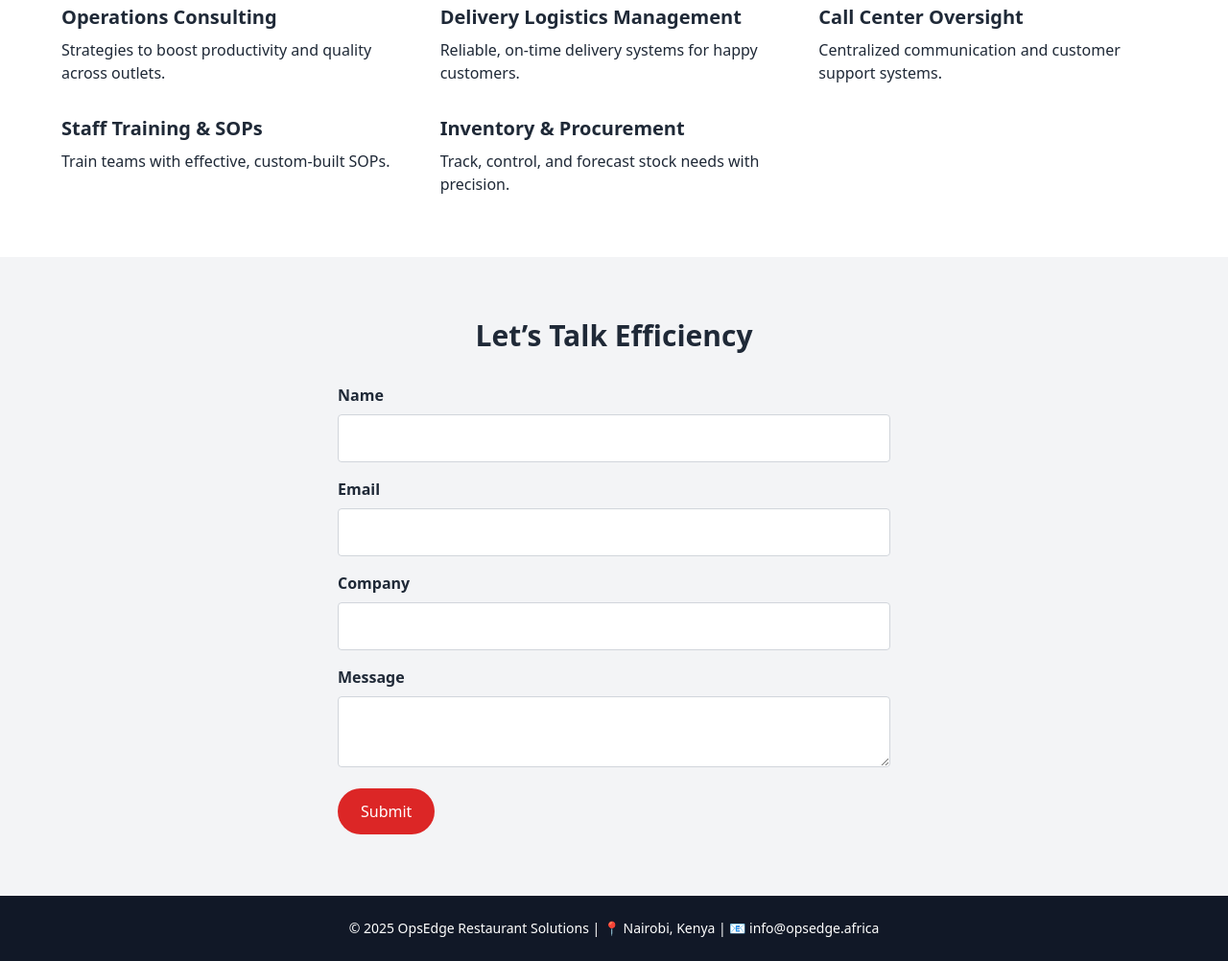
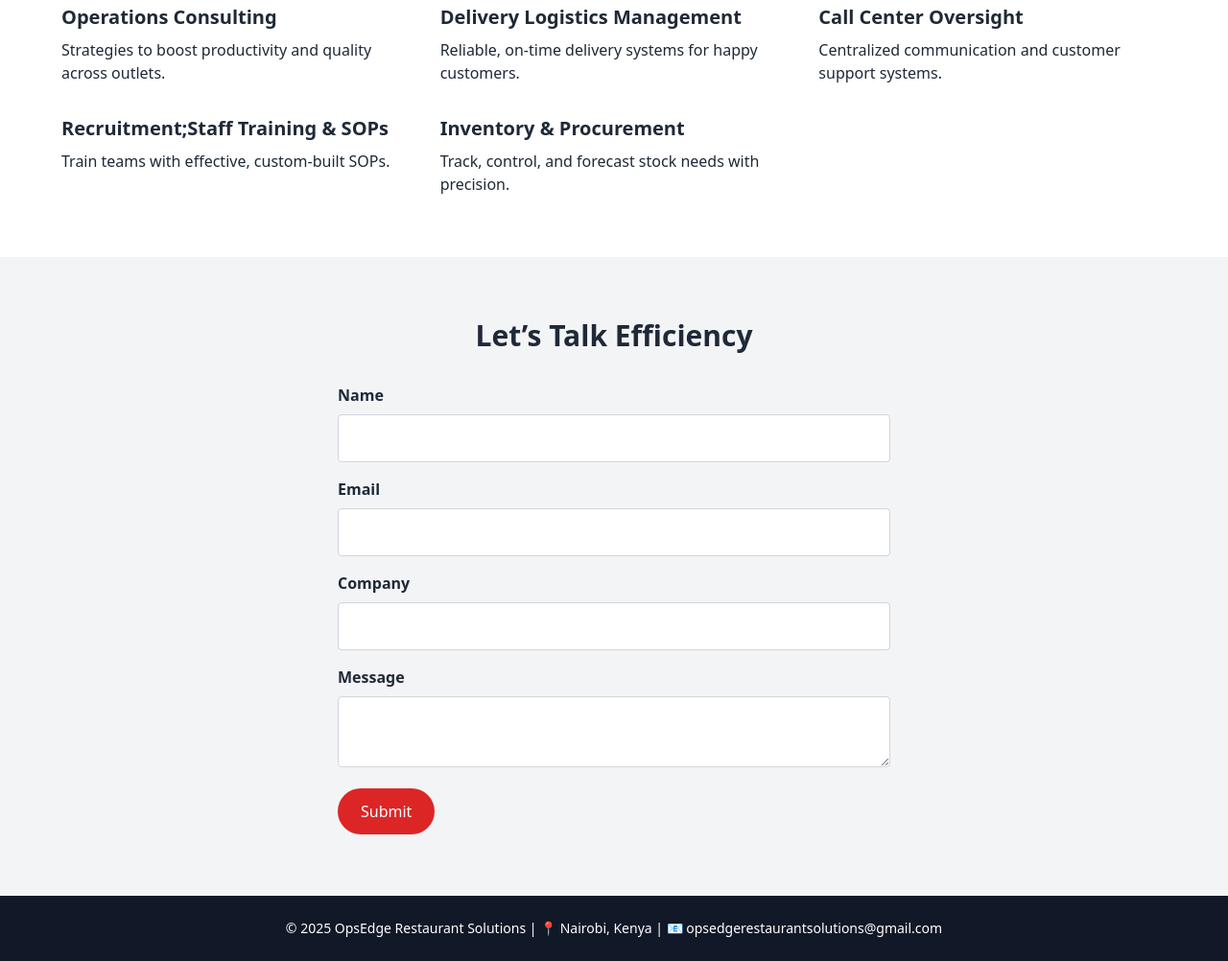
Before and after one commit to Jabali7-star/OpsEdgeRestaurantSolutions, a plain HTML site: page index.html in a window 1280 px wide. Shown: the part 1000-2002 px from the top of the page at 96% size. Drawn offline with nearby package versions, Linux system fonts and the light colour scheme.

Commit message:
Update index.html

```diff
--- a/index.html
+++ b/index.html
@@ -45,7 +45,7 @@
       <div><h3 class="text-xl font-bold mb-2">Operations Consulting</h3><p>Strategies to boost productivity and quality across outlets.</p></div>
       <div><h3 class="text-xl font-bold mb-2">Delivery Logistics Management</h3><p>Reliable, on-time delivery systems for happy customers.</p></div>
       <div><h3 class="text-xl font-bold mb-2">Call Center Oversight</h3><p>Centralized communication and customer support systems.</p></div>
-      <div><h3 class="text-xl font-bold mb-2">Staff Training & SOPs</h3><p>Train teams with effective, custom-built SOPs.</p></div>
+      <div><h3 class="text-xl font-bold mb-2">Recruitment;Staff Training & SOPs</h3><p>Train teams with effective, custom-built SOPs.</p></div>
       <div><h3 class="text-xl font-bold mb-2">Inventory & Procurement</h3><p>Track, control, and forecast stock needs with precision.</p></div>
     </div>
   </section>
@@ -74,7 +74,7 @@
   </section>
 
   <footer class="bg-gray-900 text-white py-6 px-6 text-center">
-    <p class="text-sm">&copy; 2025 OpsEdge Restaurant Solutions | 📍 Nairobi, Kenya | 📧 info@opsedge.africa</p>
+    <p class="text-sm">&copy; 2025 OpsEdge Restaurant Solutions | 📍 Nairobi, Kenya | 📧 opsedgerestaurantsolutions@gmail.com</p>
   </footer>
 </body>
 </html>
```
